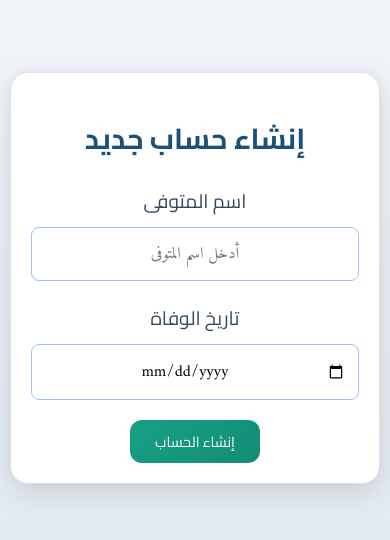
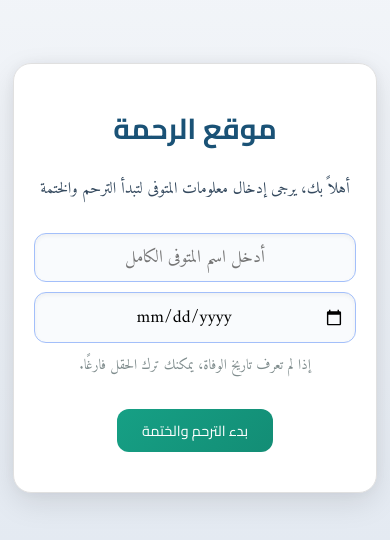
Before and after one commit to Hmzasc/Acco-Rah, a plain HTML site: page index.html in a window 390 px wide. Shown: the part 144-684 px from the top of the page. Drawn offline with Linux system fonts and the light colour scheme.

Commit message:
Update index.html

```diff
--- a/index.html
+++ b/index.html
@@ -1,48 +1,9 @@
-<script type="text/javascript">
-        var gk_isXlsx = false;
-        var gk_xlsxFileLookup = {};
-        var gk_fileData = {};
-        function filledCell(cell) {
-          return cell !== '' && cell != null;
-        }
-        function loadFileData(filename) {
-        if (gk_isXlsx && gk_xlsxFileLookup[filename]) {
-            try {
-                var workbook = XLSX.read(gk_fileData[filename], { type: 'base64' });
-                var firstSheetName = workbook.SheetNames[0];
-                var worksheet = workbook.Sheets[firstSheetName];
-
-                // Convert sheet to JSON to filter blank rows
-                var jsonData = XLSX.utils.sheet_to_json(worksheet, { header: 1, blankrows: false, defval: '' });
-                // Filter out blank rows (rows where all cells are empty, null, or undefined)
-                var filteredData = jsonData.filter(row => row.some(filledCell));
-
-                // Heuristic to find the header row by ignoring rows with fewer filled cells than the next row
-                var headerRowIndex = filteredData.findIndex((row, index) =>
-                  row.filter(filledCell).length >= filteredData[index + 1]?.filter(filledCell).length
-                );
-                // Fallback
-                if (headerRowIndex === -1 || headerRowIndex > 25) {
-                  headerRowIndex = 0;
-                }
-
-                // Convert filtered JSON back to CSV
-                var csv = XLSX.utils.aoa_to_sheet(filteredData.slice(headerRowIndex)); // Create a new sheet from filtered array of arrays
-                csv = XLSX.utils.sheet_to_csv(csv, { header: 1 });
-                return csv;
-            } catch (e) {
-                console.error(e);
-                return "";
-            }
-        }
-        return gk_fileData[filename] || "";
-        }
-        </script><!DOCTYPE html>
+<!DOCTYPE html>
 <html lang="ar" dir="rtl">
 <head>
   <meta charset="UTF-8">
   <meta name="viewport" content="width=device-width, initial-scale=1.0">
-  <title>إنشاء حساب جديد</title>
+  <title>موقع الرحمة</title>
   <link href="https://fonts.googleapis.com/css2?family=Amiri:wght@400;700&family=Cairo:wght@400;700&display=swap" rel="stylesheet">
   <style>
     body {
@@ -58,7 +19,7 @@
       min-height: 100vh;
     }
     .container {
-      max-width: 500px;
+      max-width: 600px;
       margin: 30px auto;
       background-color: #ffffff;
       padding: 40px;
@@ -92,33 +53,40 @@
       position: relative;
       z-index: 2;
     }
-    .form-group {
-      margin-bottom: 20px;
+    p {
+      font-size: 1.2em;
+      color: #34495e;
+      margin-bottom: 30px;
       position: relative;
       z-index: 2;
     }
-    label {
-      display: block;
-      font-size: 1.2em;
-      color: #34495e;
-      margin-bottom: 8px;
-      font-family: 'Cairo', sans-serif;
+    .input-group {
+      margin-bottom: 20px;
     }
     input[type="text"],
     input[type="date"] {
       width: 80%;
-      padding: 12px;
-      font-size: 1em;
+      max-width: 400px;
+      padding: 12px 15px;
+      font-size: 1.1em;
+      border-radius: 12px;
       border: 1px solid #a3bffa;
-      border-radius: 8px;
+      margin: 10px auto;
+      display: block;
       font-family: 'Amiri', serif;
+      background-color: #f9fbfd;
+      box-shadow: inset 0 2px 4px rgba(0, 0, 0, 0.05);
+      transition: border-color 0.3s ease, box-shadow 0.3s ease;
       text-align: center;
-      transition: border-color 0.3s ease;
+      position: relative;
+      z-index: 2;
     }
     input[type="text"]:focus,
     input[type="date"]:focus {
       border-color: #16a085;
+      box-shadow: 0 0 8px rgba(22, 160, 133, 0.3);
       outline: none;
+      background-color: #fff;
     }
     button {
       padding: 12px 35px;
@@ -130,6 +98,8 @@
       cursor: pointer;
       font-family: 'Cairo', sans-serif;
       transition: background 0.3s ease, transform 0.2s ease, box-shadow 0.3s ease;
+      display: block;
+      margin: 20px auto;
       position: relative;
       z-index: 2;
     }
@@ -142,6 +112,11 @@
       transform: translateY(0);
       box-shadow: 0 2px 6px rgba(22, 160, 133, 0.2);
     }
+    .note {
+      font-size: 0.9em;
+      color: #7f8c8d;
+      margin-top: 10px;
+    }
     @media (max-width: 768px) {
       .container {
         margin: 15px;
@@ -150,9 +125,14 @@
       h1 {
         font-size: 2em;
       }
+      p {
+        font-size: 1.1em;
+      }
       input[type="text"],
       input[type="date"] {
         width: 90%;
+        max-width: 350px;
+        padding: 10px 12px;
       }
       button {
         font-size: 1em;
@@ -167,9 +147,14 @@
       h1 {
         font-size: 1.8em;
       }
+      p {
+        font-size: 1em;
+      }
       input[type="text"],
       input[type="date"] {
-        width: 100%;
+        width: 95%;
+        max-width: 300px;
+        padding: 8px 10px;
       }
       button {
         font-size: 0.9em;
@@ -180,74 +165,35 @@
 </head>
 <body>
   <div class="container">
-    <h1>إنشاء حساب جديد</h1>
-    <div class="form-group">
-      <label for="deceasedName">اسم المتوفى</label>
-      <input type="text" id="deceasedName" placeholder="أدخل اسم المتوفى" required>
+    <h1>موقع الرحمة</h1>
+    <p>أهلاً بك، يرجى إدخال معلومات المتوفى لتبدأ الترحم والختمة</p>
+    <div class="input-group">
+      <input type="text" id="deceasedName" placeholder="أدخل اسم المتوفى الكامل" required>
+      <input type="date" id="deathDate" placeholder="تاريخ الوفاة (اختياري)">
+      <p class="note">إذا لم تعرف تاريخ الوفاة، يمكنك ترك الحقل فارغًا.</p>
+      <button onclick="submitForm()">بدء الترحم والختمة</button>
     </div>
-    <div class="form-group">
-      <label for="deathDate">تاريخ الوفاة</label>
-      <input type="date" id="deathDate" required>
-    </div>
-    <button onclick="createAccount()">إنشاء الحساب</button>
   </div>
-
-  <script type="module">
-    // Import the functions you need from the SDKs you need
-    import { initializeApp } from "https://www.gstatic.com/firebasejs/11.8.1/firebase-app.js";
-    import { getAnalytics } from "https://www.gstatic.com/firebasejs/11.8.1/firebase-analytics.js";
-    import { getFirestore, doc, setDoc } from "https://www.gstatic.com/firebasejs/11.8.1/firebase-firestore.js";
-
-    // Your web app's Firebase configuration
-    const firebaseConfig = {
-      apiKey: "AIzaSyDJP1v5cP7I267OOI478DEKqhAIi0xY1Is",
-      authDomain: "scorpion-cb13f.firebaseapp.com",
-      projectId: "scorpion-cb13f",
-      storageBucket: "scorpion-cb13f.firebasestorage.app",
-      messagingSenderId: "451389310486",
-      appId: "1:451389310486:web:70e13d7b7f92c2890d1737",
-      measurementId: "G-522L6NVLKW"
-    };
-
-    // Initialize Firebase
-    const app = initializeApp(firebaseConfig);
-    const analytics = getAnalytics(app);
-    const db = getFirestore(app);
-
-    // Define the createAccount function and attach it to the global scope
-    async function createAccount() {
-      const deceasedNameElement = document.getElementById("deceasedName");
-      const deathDateElement = document.getElementById("deathDate");
-
-      if (!deceasedNameElement || !deathDateElement) {
-        alert("يرجى التأكد من وجود جميع الحقول!");
+  <script>
+    function submitForm() {
+      const name = document.getElementById("deceasedName").value.trim();
+      const deathDate = document.getElementById("deathDate").value;
+      if (!name) {
+        alert("يرجى إدخال اسم المتوفى الكامل");
         return;
       }
 
-      const deceasedName = deceasedNameElement.value.trim();
-      const deathDate = deathDateElement.value;
+      // توليد معرف عشوائي للحساب
+      const accountId = Math.random().toString(36).substr(2, 9);
 
-      if (!deceasedName || !deathDate) {
-        alert("يرجى إدخال جميع البيانات!");
-        return;
-      }
-
-      const accountId = Date.now().toString(); // استخدام الطابع الزمني كـ ID
-      try {
-        await setDoc(doc(db, "accounts", accountId), {
-          name: deceasedName,
-          deathDate: deathDate
-        });
-        localStorage.setItem("currentAccountId", accountId);
-        window.location.href = `account.html`;
-      } catch (error) {
-        console.error("Error creating account:", error);
-        alert("حدث خطأ أثناء إنشاء الحساب.");
-      }
+      // الانتقال إلى صفحة الحساب مع تمرير البيانات
+      const params = new URLSearchParams({
+        id: accountId,
+        name: encodeURIComponent(name),
+        deathDate: deathDate || ""
+      });
+      window.location.href = `account.html?${params.toString()}`;
     }
-
-    // Attach the function to the global window object to make it accessible to onclick
-    window.createAccount = createAccount;
   </script>
 </body>
 </html>
```
